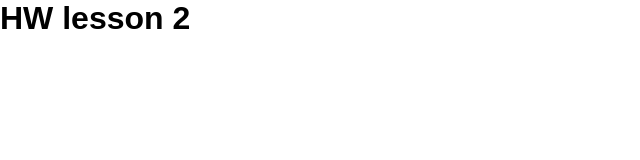
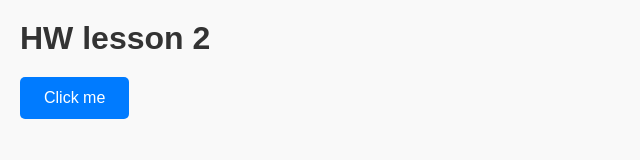
Before and after one commit to OlegPetrushenko/git-team-hw-lesson-02, a plain HTML site: page index.html in a window 1280 px wide. Shown: the whole page, without its empty margins (0-640 px from the left). Drawn offline with Linux system fonts and the light colour scheme.

Commit message:
added script.js, added button and changed styles

```diff
--- a/index.html
+++ b/index.html
@@ -1,12 +1,14 @@
 <!DOCTYPE html>
 <html lang="en">
-<head>
-    <meta charset="UTF-8">
-    <meta name="viewport" content="width=device-width, initial-scale=1.0">
-    <link rel="stylesheet" href="./style.css">
-    <title>HW lesson 2</title>
-</head>
-<body>
-    <H1>HW lesson 2</H1>
-</body>
+    <head>
+        <meta charset="UTF-8" />
+        <meta name="viewport" content="width=device-width, initial-scale=1.0" />
+        <link rel="stylesheet" href="./style.css" />
+        <script defer src="./script.js"></script>
+        <title>HW lesson 2</title>
+    </head>
+    <body>
+        <h1>HW lesson 2</h1>
+        <button id="myButton">Click me</button>
+    </body>
 </html>
--- /dev/null
+++ b/script.js
@@ -0,0 +1,3 @@
+document.getElementById("myButton").addEventListener("click", function () {
+    alert("I like JS");
+});
--- a/style.css
+++ b/style.css
@@ -4,3 +4,28 @@
     margin: 0;
     padding: 0;
 }
+
+body {
+    padding: 20px;
+    background-color: #f9f9f9;
+}
+
+h1 {
+    margin-bottom: 20px;
+    color: #333;
+}
+
+button#myButton {
+    background-color: #007bff;
+    color: white;
+    border: none;
+    padding: 12px 24px;
+    font-size: 16px;
+    border-radius: 5px;
+    cursor: pointer;
+    transition: background-color 0.3s ease;
+}
+
+button#myButton:hover {
+    background-color: #0056b3;
+}
```
